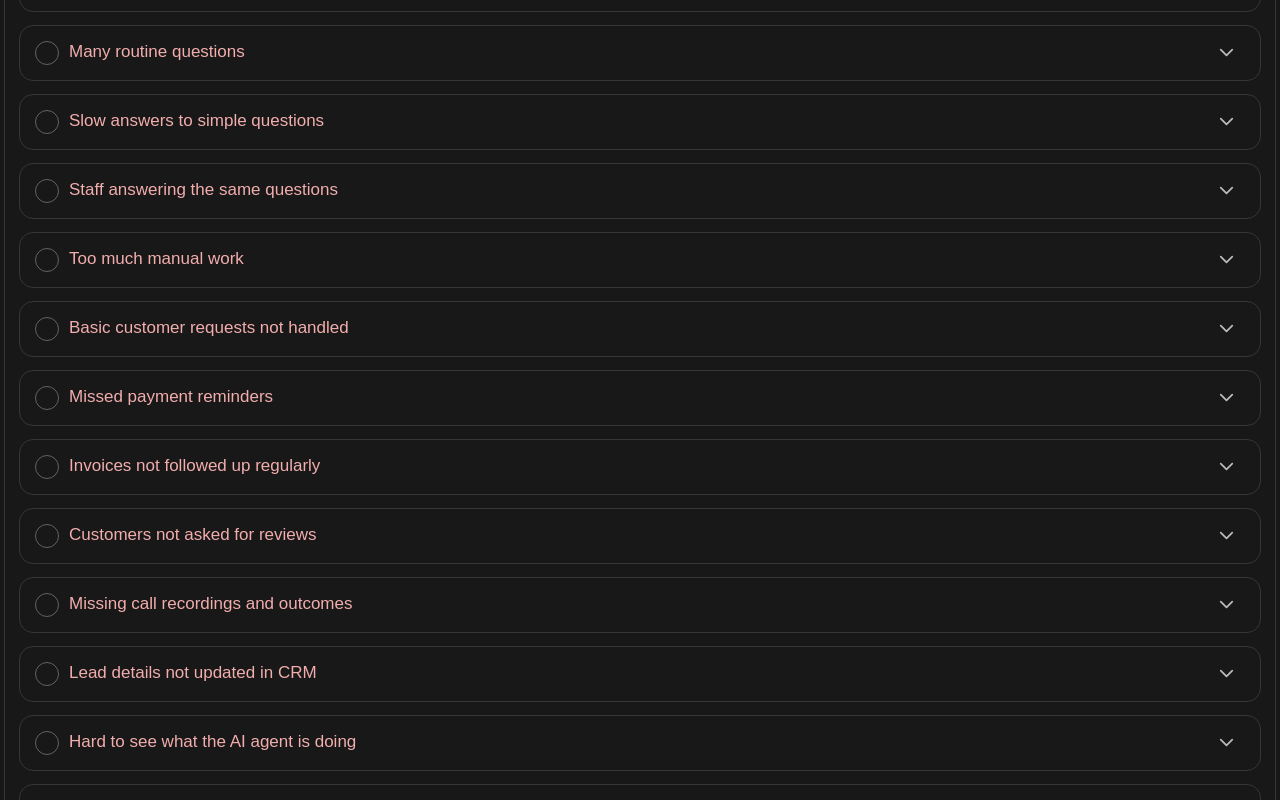
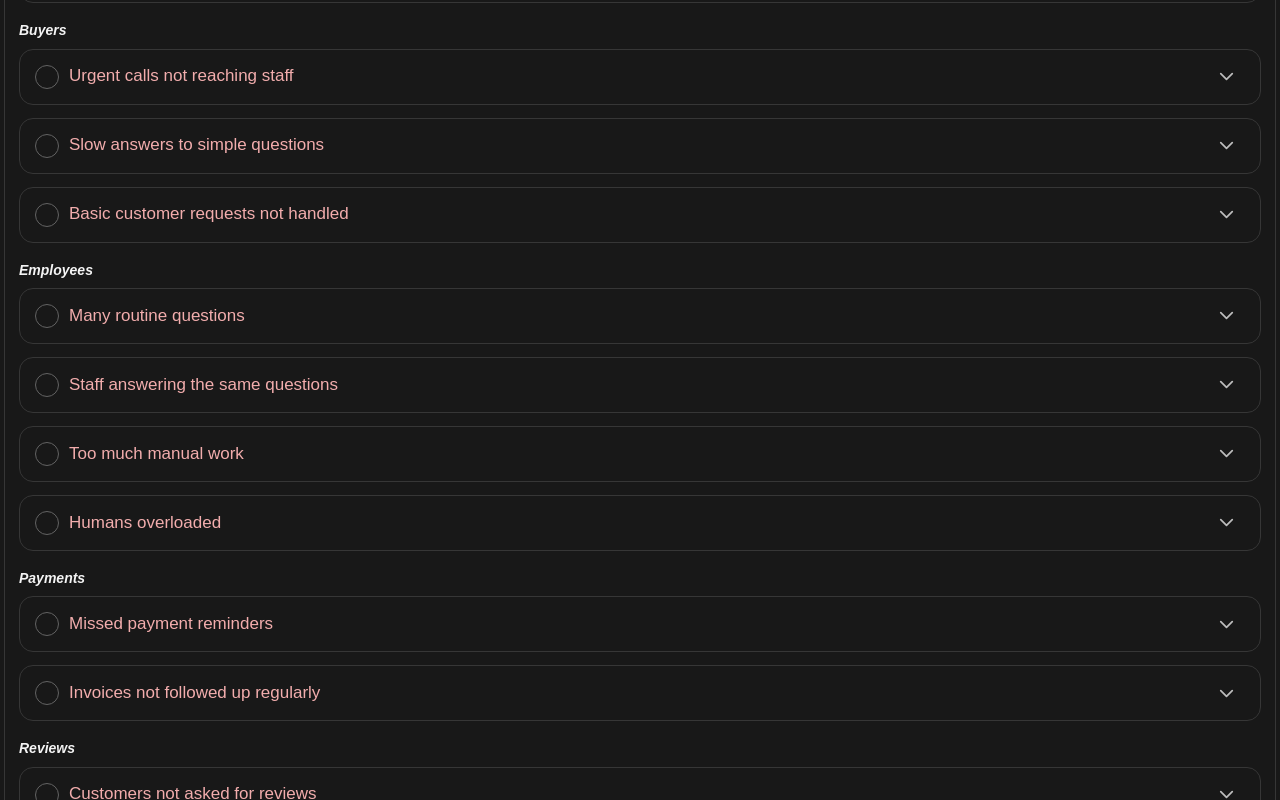
Before and after one commit to mariammohamedd657-lab/job, a Next.js app: page / in a window 1280 px wide. Shown: the part 1140-1940 px from the top of the page. Built offline with nearby package versions, Linux system fonts and the light colour scheme.

Commit message:
Group discovery problems under seven compact category subtitles

```diff
--- a/app/discovery/Discovery.tsx
+++ b/app/discovery/Discovery.tsx
@@ -1,7 +1,7 @@
 "use client";
 
 import { useReducer, type ReactNode } from "react";
-import { agents, problems, type Agent, type AgentIcon, type ImpactKind, type Outcome, type Problem } from "./data";
+import { agents, problems, problemCategories, type Agent, type AgentIcon, type ImpactKind, type Outcome, type Problem } from "./data";
 import { initialState, problemReducer, relevantFunctions, visibleOutcomes, type ProblemState } from "./model";
 import "./discovery.css";
 
@@ -85,6 +85,8 @@ export function ProblemCard({ problem }: { problem: Problem }) {
     </div>
   </section>;
 }
+const problemsById: Record<string, Problem> = Object.fromEntries(problems.map(problem => [problem.id, problem]));
+
 export default function Discovery() {
-  return <main className="discovery-page"><section className="discovery-shell" aria-labelledby="discovery-heading"><h1 id="discovery-heading">Discovery</h1><div className="problem-list">{problems.map(problem => <ProblemCard key={problem.id} problem={problem}/>)}</div></section></main>;
+  return <main className="discovery-page"><section className="discovery-shell" aria-labelledby="discovery-heading"><h1 id="discovery-heading">Discovery</h1><div className="problem-list">{problemCategories.map(category => <section className="problem-category" key={category.title}><h2 className="problem-category-title">{category.title}</h2><div className="problem-list">{category.problemIds.map(id => <ProblemCard key={id} problem={problemsById[id]}/>)}</div></section>)}</div></section></main>;
 }
--- a/app/discovery/data.ts
+++ b/app/discovery/data.ts
@@ -761,3 +761,70 @@ export const agents: Record<string, Agent> = {
     ]
   }
 };
+
+// Display groups are separate from problem IDs and knowledge relationships.
+export const problemCategories = [
+  {
+    "title": "Leads",
+    "problemIds": [
+      "problem-1",
+      "problem-2",
+      "problem-5",
+      "problem-6",
+      "problem-7",
+      "problem-8",
+      "problem-9",
+      "problem-10",
+      "problem-11"
+    ]
+  },
+  {
+    "title": "Appointments",
+    "problemIds": [
+      "problem-3",
+      "problem-12",
+      "problem-13",
+      "problem-14",
+      "problem-15",
+      "problem-16"
+    ]
+  },
+  {
+    "title": "Buyers",
+    "problemIds": [
+      "problem-4",
+      "problem-18",
+      "problem-21"
+    ]
+  },
+  {
+    "title": "Employees",
+    "problemIds": [
+      "problem-17",
+      "problem-19",
+      "problem-20",
+      "problem-28"
+    ]
+  },
+  {
+    "title": "Payments",
+    "problemIds": [
+      "problem-22",
+      "problem-23"
+    ]
+  },
+  {
+    "title": "Reviews",
+    "problemIds": [
+      "problem-24"
+    ]
+  },
+  {
+    "title": "Business information",
+    "problemIds": [
+      "problem-25",
+      "problem-26",
+      "problem-27"
+    ]
+  }
+];
--- a/app/discovery/discovery.css
+++ b/app/discovery/discovery.css
@@ -3,6 +3,8 @@ body { background: #181818; color: #f4f4f4; }
 .discovery-shell { border: 1px solid #363636; border-radius: 18px; padding: 13px 14px 14px; }
 .discovery-shell h1 { font-size: 27px; font-weight: 650; margin: 0 0 13px; line-height: 1.25; }
 .problem-list { display: flex; flex-direction: column; gap: 13px; }
+.problem-category + .problem-category { margin-top: 4px; }
+.problem-category-title { font-family: inherit; font-size: 14px; font-weight: 700; font-style: italic; color: inherit; margin: 0 0 8px; }
 .problem-card { border: 1px solid #363636; border-radius: 14px; min-width: 0; }
 .problem-header { display: flex; align-items: center; justify-content: space-between; min-height: 54px; padding: 8px 15px; gap: 8px; }
 .circle-label { display: flex; align-items: flex-start; gap: 10px; cursor: pointer; min-width: 0; line-height: 1.45; }
```
Also changed, not shown: 1 other file (tests, documents, lock files or other folders).
